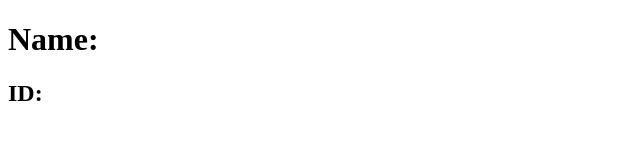
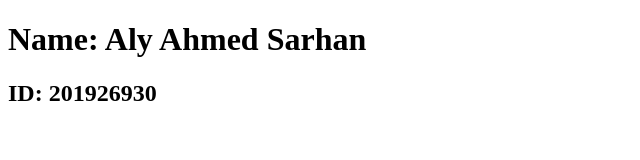
Before and after one commit to ALYSARHAN/-COE453_1_201926930, a plain HTML site: page index.html in a window 1280 px wide. Shown: the whole page, without its empty margins (0-640 px from the left). Drawn offline with Linux system fonts and the light colour scheme.

Commit message:
updated html

```diff
--- a/index.html
+++ b/index.html
@@ -4,8 +4,8 @@
     <title>HTML5 Boilerplate</title>
 </head>
 <body>
-    <h1>Name: </h1>
-    <h2>ID: </h2>
+    <h1>Name: Aly Ahmed Sarhan</h1>
+    <h2>ID: 201926930</h2>
 </body>
 
 </html>
```
